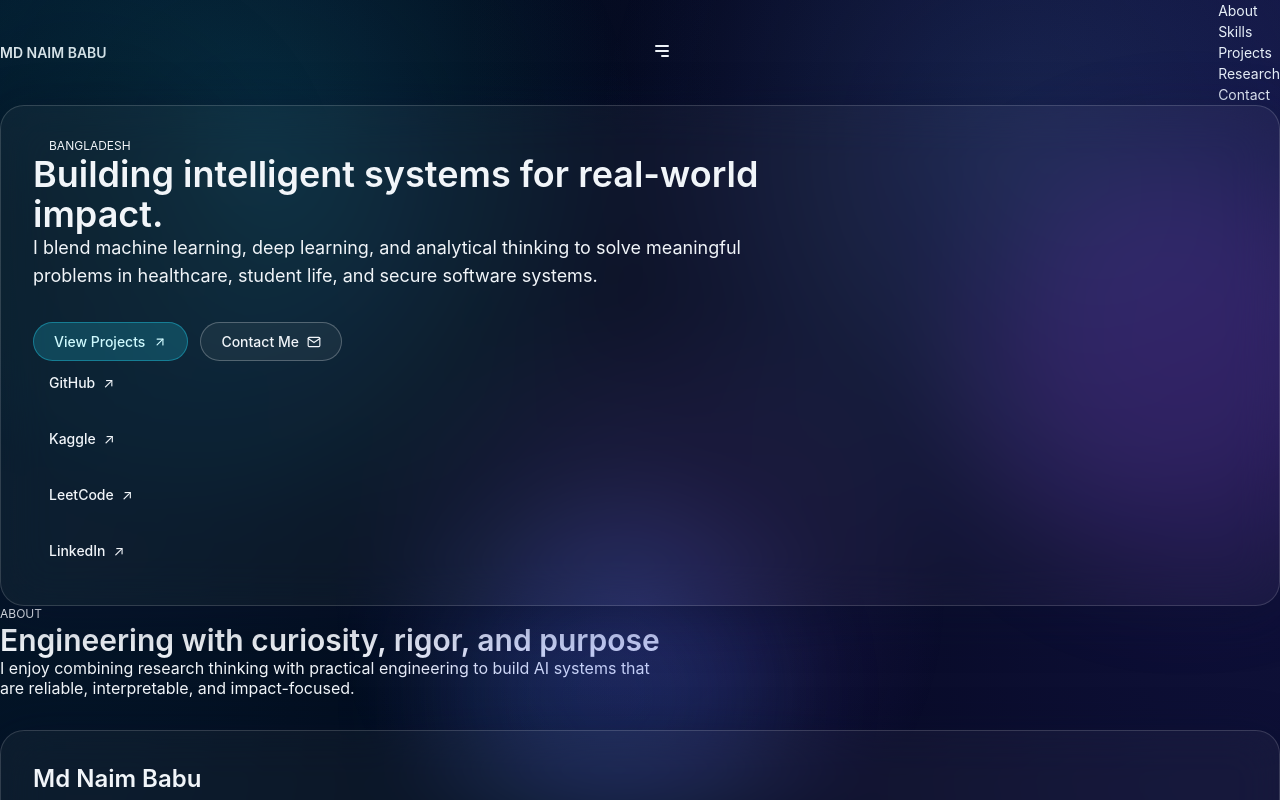
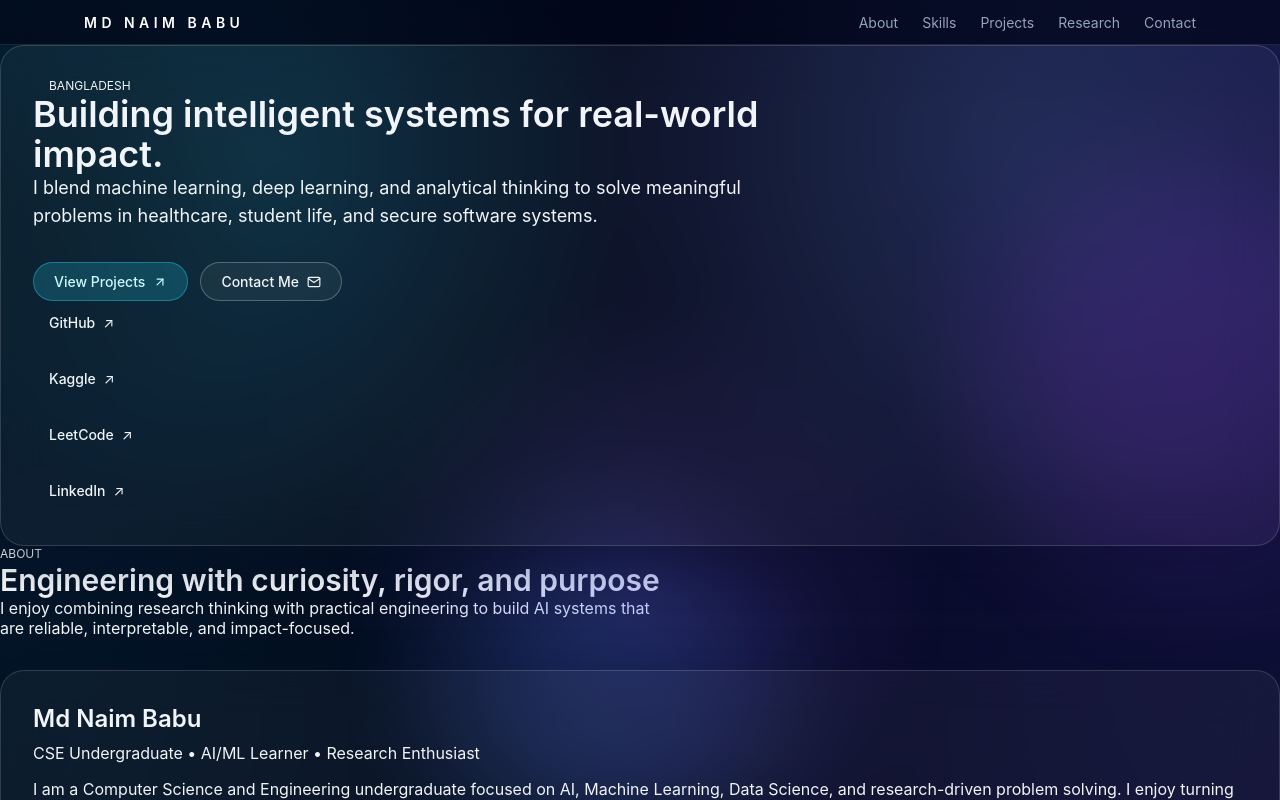
Before and after one commit to mdnaim2004/my_portfolio, a React (Vite) app: page / in a window 1280 px wide. Shown: the top 800 px of the page. Built offline with nearby package versions, Linux system fonts and the light colour scheme.

Commit message:
feat: implement responsive Navbar component with styling and mobile menu

```diff
--- /dev/null
+++ b/src/components/Navbar.css
@@ -0,0 +1,83 @@
+.navbar {
+  position: sticky;
+  top: 0;
+  z-index: 50;
+  border-bottom: 1px solid rgba(255, 255, 255, 0.1);
+  background-color: rgba(2, 6, 23, 0.65);
+  backdrop-filter: blur(24px);
+  -webkit-backdrop-filter: blur(24px);
+}
+
+.navbar-inner {
+  display: flex;
+  align-items: center;
+  justify-content: space-between;
+}
+
+.navbar-brand {
+  font-size: 0.875rem;
+  font-weight: 600;
+  text-transform: uppercase;
+  letter-spacing: 0.32em;
+  color: #fff;
+}
+
+.navbar-toggle {
+  border-radius: 0.5rem;
+  border: 1px solid rgba(255, 255, 255, 0.2);
+  padding: 0.5rem;
+  color: #fff;
+  display: block;
+}
+
+@media (min-width: 768px) {
+  .navbar-toggle {
+    display: none;
+  }
+}
+
+.navbar-links {
+  display: none;
+  align-items: center;
+  gap: 1.5rem;
+}
+
+@media (min-width: 768px) {
+  .navbar-links {
+    display: flex;
+  }
+}
+
+.navbar-link {
+  font-size: 0.875rem;
+  color: var(--text-secondary);
+  transition: color 0.3s ease;
+}
+
+.navbar-link:hover {
+  color: var(--accent-cyan);
+}
+
+.navbar-mobile-menu {
+  border-top: 1px solid rgba(255, 255, 255, 0.1);
+  background-color: rgba(15, 23, 42, 0.9);
+  padding: 1rem 1.25rem;
+  display: block;
+}
+
+@media (min-width: 768px) {
+  .navbar-mobile-menu {
+    display: none;
+  }
+}
+
+.navbar-mobile-links {
+  display: flex;
+  flex-direction: column;
+  gap: 1rem;
+}
+
+.navbar-mobile-link {
+  font-size: 0.875rem;
+  color: var(--text-secondary);
+}
--- a/src/components/Navbar.jsx
+++ b/src/components/Navbar.jsx
@@ -1,30 +1,31 @@
 import { useState } from 'react'
 import { HiMenuAlt3, HiX } from 'react-icons/hi'
 import { navLinks } from '../data/portfolioData'
+import './Navbar.css'
 
 function Navbar() {
   const [open, setOpen] = useState(false)
 
   return (
-    <header className="sticky top-0 z-50 border-b border-white/10 bg-slate-950/65 backdrop-blur-xl">
-      <nav className="mx-auto flex w-full max-w-6xl items-center justify-between px-5 py-4 md:px-8">
-        <a href="#home" className="text-sm font-semibold uppercase tracking-[0.32em] text-white">
+    <header className="navbar">
+      <nav className="container section-padding py-3 navbar-inner">
+        <a href="#home" className="navbar-brand">
           Md Naim Babu
         </a>
 
         <button
           type="button"
-          className="rounded-lg border border-white/20 p-2 text-white md:hidden"
+          className="navbar-toggle"
           onClick={() => setOpen((prev) => !prev)}
           aria-label="Toggle navigation menu"
         >
           {open ? <HiX size={20} /> : <HiMenuAlt3 size={20} />}
         </button>
 
-        <ul className="hidden items-center gap-6 md:flex">
+        <ul className="navbar-links">
           {navLinks.map((link) => (
             <li key={link.label}>
-              <a href={link.href} className="text-sm text-slate-200 transition hover:text-cyan-300">
+              <a href={link.href} className="navbar-link">
                 {link.label}
               </a>
             </li>
@@ -33,13 +34,13 @@ function Navbar() {
       </nav>
 
       {open && (
-        <div className="border-t border-white/10 bg-slate-900/90 px-5 py-4 md:hidden">
-          <ul className="flex flex-col gap-4">
+        <div className="navbar-mobile-menu">
+          <ul className="navbar-mobile-links">
             {navLinks.map((link) => (
               <li key={link.label}>
                 <a
                   href={link.href}
-                  className="text-sm text-slate-200"
+                  className="navbar-mobile-link"
                   onClick={() => setOpen(false)}
                 >
                   {link.label}
```
